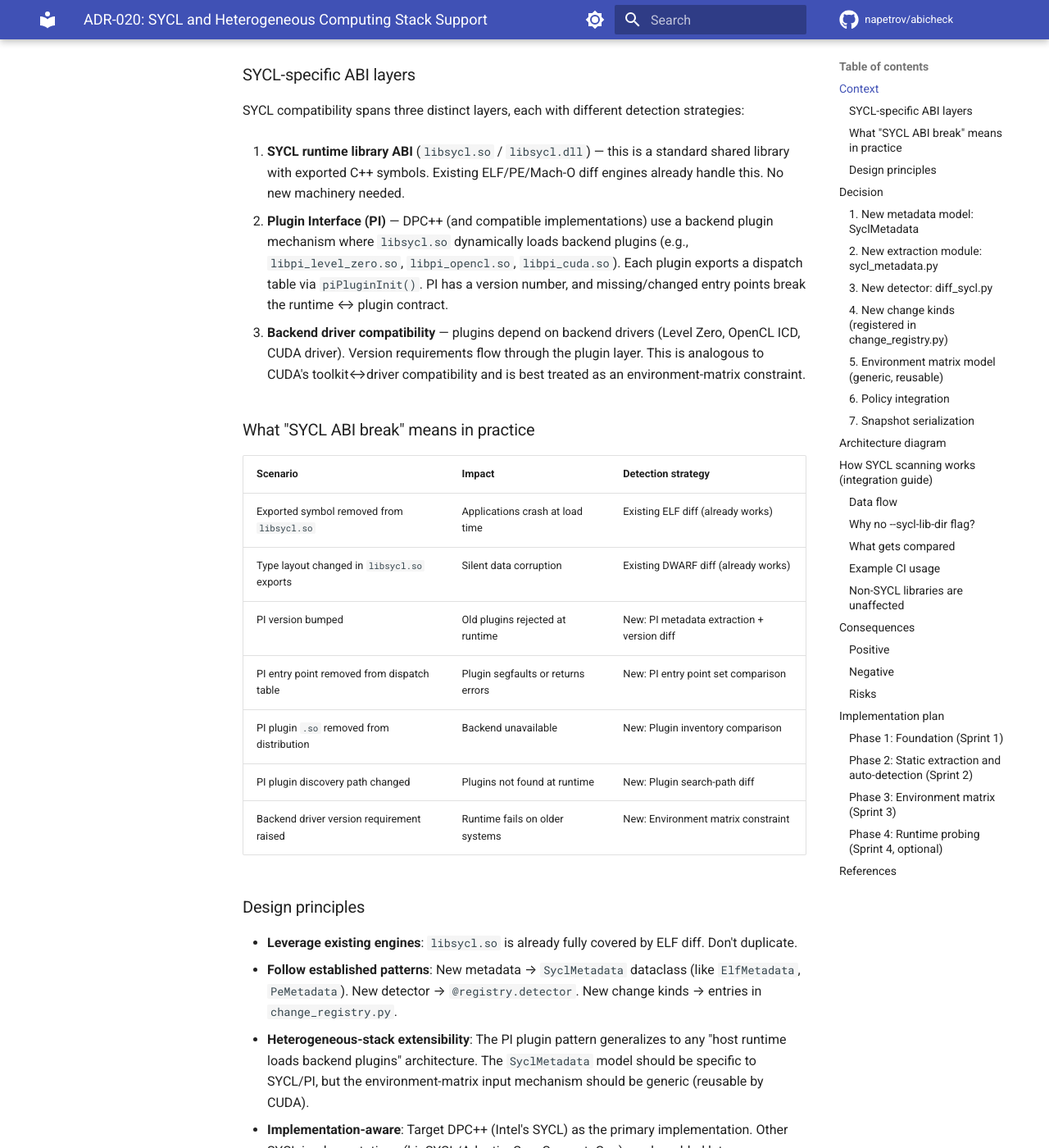
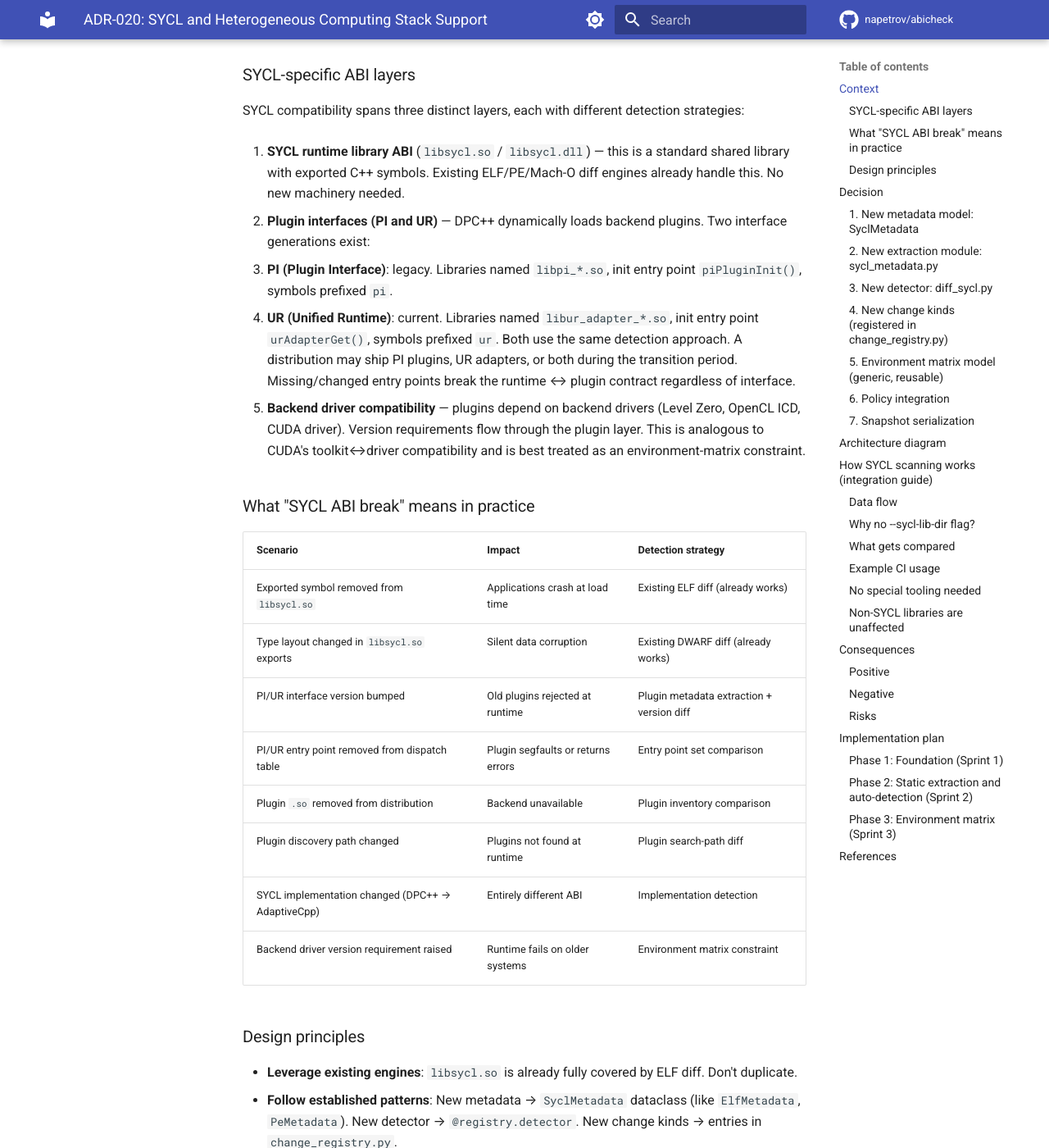
Before and after one commit to napetrov/abicheck, an MkDocs documentation site: the page built from docs/development/adr/020-sycl-and-heterogeneous-stack-support.md, in a window 1280 px wide and 1400 px high, scrolled down 537 px. Shown: the whole window at 82% size. Built offline with MkDocs 1.6.1 and Material for MkDocs 9.7.7, drawn with Linux system fonts in a browser that asks for light colours; comment, search, counter and statistics services are not loaded; some of the changed text lies outside the part shown.

Commit message:
feat: add Unified Runtime (UR) plugin support alongside PI
SYCL plugin detection now handles both interface generations:

PI (Plugin Interface, legacy):
  - Libraries: libpi_*.so
  - Init symbol: piPluginInit
  - Entry points: pi* pattern

UR (Unified Runtime, current):
  - Libraries: libur_adapter_*.so
  - Init symbol: urAdapterGet
  - Entry points: ur* pattern

Key changes:
- SyclPluginInfo gains interface_type field ("pi" or "ur")
- _extract_plugin_symbols() generalized with configurable symbol regex
- parse_sycl_plugin() tries PI pattern first, then UR
- discover_sycl_plugins() globs both libpi_*.so and libur_adapter_*.so
- UR version detection heuristic (0.7 through 0.10 landmarks)
- Detector messages show "PI" or "UR" based on plugin interface_type
- Serialization round-trips interface_type correctly
- 13 new tests for UR detection, mixed PI/UR, serialization
- ADR-020 updated throughout to document both interfaces

Same change kinds are used for both PI and UR — a removed plugin is
breaking regardless of interface generation. No new CLI flags needed.
No SYCL compiler or runtime required — pure static ELF analysis.

https://claude.ai/code/session_01TTUZNLJ1jKrFbJv4Zdeg3U

````diff
--- a/docs/development/adr/020-sycl-and-heterogeneous-stack-support.md
+++ b/docs/development/adr/020-sycl-and-heterogeneous-stack-support.md
@@ -26,12 +26,15 @@ strategies:
    standard shared library with exported C++ symbols. Existing ELF/PE/Mach-O
    diff engines already handle this. No new machinery needed.
 
-2. **Plugin Interface (PI)** — DPC++ (and compatible implementations) use a
-   backend plugin mechanism where `libsycl.so` dynamically loads backend
-   plugins (e.g., `libpi_level_zero.so`, `libpi_opencl.so`, `libpi_cuda.so`).
-   Each plugin exports a dispatch table via `piPluginInit()`. PI has a version
-   number, and missing/changed entry points break the runtime ↔ plugin
-   contract.
+2. **Plugin interfaces (PI and UR)** — DPC++ dynamically loads backend
+   plugins. Two interface generations exist:
+   - **PI (Plugin Interface)**: legacy. Libraries named `libpi_*.so`, init
+     entry point `piPluginInit()`, symbols prefixed `pi`.
+   - **UR (Unified Runtime)**: current. Libraries named `libur_adapter_*.so`,
+     init entry point `urAdapterGet()`, symbols prefixed `ur`.
+   Both use the same detection approach. A distribution may ship PI plugins,
+   UR adapters, or both during the transition period. Missing/changed entry
+   points break the runtime ↔ plugin contract regardless of interface.
 
 3. **Backend driver compatibility** — plugins depend on backend drivers
    (Level Zero, OpenCL ICD, CUDA driver). Version requirements flow through
@@ -44,11 +47,12 @@ strategies:
 |----------|--------|--------------------|
 | Exported symbol removed from `libsycl.so` | Applications crash at load time | Existing ELF diff (already works) |
 | Type layout changed in `libsycl.so` exports | Silent data corruption | Existing DWARF diff (already works) |
-| PI version bumped | Old plugins rejected at runtime | New: PI metadata extraction + version diff |
-| PI entry point removed from dispatch table | Plugin segfaults or returns errors | New: PI entry point set comparison |
-| PI plugin `.so` removed from distribution | Backend unavailable | New: Plugin inventory comparison |
-| PI plugin discovery path changed | Plugins not found at runtime | New: Plugin search-path diff |
-| Backend driver version requirement raised | Runtime fails on older systems | New: Environment matrix constraint |
+| PI/UR interface version bumped | Old plugins rejected at runtime | Plugin metadata extraction + version diff |
+| PI/UR entry point removed from dispatch table | Plugin segfaults or returns errors | Entry point set comparison |
+| Plugin `.so` removed from distribution | Backend unavailable | Plugin inventory comparison |
+| Plugin discovery path changed | Plugins not found at runtime | Plugin search-path diff |
+| SYCL implementation changed (DPC++ → AdaptiveCpp) | Entirely different ABI | Implementation detection |
+| Backend driver version requirement raised | Runtime fails on older systems | Environment matrix constraint |
 
 ### Design principles
 
@@ -74,11 +78,12 @@ strategies:
 ```python
 @dataclass
 class SyclPluginInfo:
-    """Metadata for a single PI backend plugin."""
+    """Metadata for a single backend plugin (PI or UR)."""
     name: str                          # e.g. "level_zero", "opencl", "cuda"
-    library: str                       # e.g. "libpi_level_zero.so"
-    pi_version: str                    # PI interface version (from piPluginInit)
-    entry_points: list[str]            # exported PI function names
+    library: str                       # e.g. "libpi_level_zero.so" or "libur_adapter_level_zero.so"
+    interface_type: str = "pi"         # "pi" (Plugin Interface) or "ur" (Unified Runtime)
+    pi_version: str                    # interface version (heuristic from symbols)
+    entry_points: list[str]            # exported pi*/ur* function names
     backend_type: str                  # "level_zero" | "opencl" | "cuda" | "hip"
     min_driver_version: str | None     # minimum backend driver version if known
 
@@ -98,16 +103,16 @@ Stored on `AbiSnapshot` as `sycl: SyclMetadata | None` — same pattern as
 
 ### 2. New extraction module: `sycl_metadata.py`
 
-**Static extraction** (no runtime needed):
-- Parse PI plugin `.so` files to extract exported `pi*` symbols
-- Detect PI version from symbol presence heuristics or version strings
+**Static extraction** (no SYCL compiler or runtime needed):
+- Glob for plugin libraries: `libpi_*.so` (PI) and `libur_adapter_*.so` (UR)
+- Parse `.dynsym` via pyelftools to extract exported `pi*`/`ur*` symbols
+- Detect interface version from symbol presence heuristics
 - Inventory plugin libraries in known search paths
-- Extract plugin search-path configuration from env/config files
+- Check `SYCL_PI_PLUGINS_DIR` and `SYCL_UR_ADAPTERS_DIR` environment variables
 
-**Optional runtime probing** (requires SYCL runtime):
-- Call `piPluginInit` to get exact PI version and dispatch table
-- Use `SYCL_PI_TRACE=2` for discovery tracing
-- Gated by `requires_support` — disabled when runtime unavailable
+**No special tooling required.** The entire extraction uses pyelftools (pure
+Python, already a project dependency) and filesystem checks. No SYCL compiler,
+no SYCL runtime, no SDK tools.
 
 ### 3. New detector: `diff_sycl.py`
 
@@ -190,11 +195,11 @@ AbiSnapshot
 ├── macho: MachoMetadata      ── existing
 ├── dwarf: DwarfMetadata      ── existing
 ├── dwarf_advanced: ...       ── existing
-├── sycl: SyclMetadata        ── NEW (PI plugins, versions, search paths)
+├── sycl: SyclMetadata        ── NEW (PI/UR plugins, versions, search paths)
 │   ├── pi_version
 │   ├── plugins[]
-│   │   ├── SyclPluginInfo (entry_points, pi_version, backend_type)
-│   │   └── ...
+│   │   ├── SyclPluginInfo (interface_type, entry_points, pi_version, backend_type)
+│   │   └── ...  (PI: libpi_*.so, UR: libur_adapter_*.so)
 │   └── plugin_search_paths[]
 └── (future) cuda: CudaMetadata
 
@@ -203,12 +208,12 @@ Detectors (registry)
 ├── "types"                   ── existing
 ├── "elf"                     ── existing (handles libsycl.so as any .so)
 ├── "dwarf"                   ── existing
-├── "sycl"                    ── NEW (PI version, entry points, plugins)
+├── "sycl"                    ── NEW (PI/UR version, entry points, plugins)
 └── (future) "cuda"
 
 Change Registry
 ├── func_removed, type_size_changed, ...  ── existing (114+ kinds)
-├── sycl_pi_version_changed, ...          ── NEW (8 kinds)
+├── sycl_implementation_changed, ...     ── NEW (9 kinds, shared by PI and UR)
 └── (future) cuda_*                       ── future
 ```
 
@@ -240,12 +245,14 @@ abicheck compare old/lib/libsycl.so new/lib/libsycl.so --header new/include/sycl
                   │
                   └── IF detected → parse_sycl_metadata(lib_dir)
                       │
-                      ├── discover_sycl_plugins() — glob libpi_*.so in lib_dir
+                      ├── discover_sycl_plugins() — glob both patterns:
+                      │   libpi_*.so (PI) and libur_adapter_*.so (UR)
                       │   for each plugin:
                       │   ├── open .so, fstat() to verify regular file
                       │   ├── parse .dynsym via pyelftools
-                      │   ├── collect pi* symbols (filter hidden/internal)
-                      │   └── detect PI version from symbol heuristics
+                      │   ├── collect pi*/ur* symbols (filter hidden/internal)
+                      │   ├── detect interface version from symbol heuristics
+                      │   └── set interface_type = "pi" or "ur"
                       │
                       └── attach result → snapshot.sycl = SyclMetadata(...)
 
@@ -309,7 +316,23 @@ Both layers are reported together. A single comparison may produce both
 ```
 
 The action auto-detects the SYCL distribution because `libsycl.so` is in
-the lib dir alongside the `libpi_*.so` plugins. No additional inputs needed.
+the lib dir alongside the `libpi_*.so` and/or `libur_adapter_*.so` plugins.
+No additional inputs needed.
+
+### No special tooling needed
+
+The entire SYCL scanning pipeline uses tools already in the project:
+
+| What | Tool | Already a dependency? |
+|------|------|-----------------------|
+| Detect SYCL distribution | `Path.exists()` | Python stdlib |
+| Find plugins | `Path.iterdir()` + regex | Python stdlib |
+| Parse plugin symbols | `pyelftools` | Yes (used by core ELF pipeline) |
+| Version detection | Symbol name heuristics | No external tool |
+
+No SYCL compiler, no SYCL runtime, no Intel oneAPI SDK, no special
+system packages. If abicheck can scan a regular `.so`, it can scan a
+SYCL distribution.
 
 ### Non-SYCL libraries are unaffected
 
@@ -337,20 +360,22 @@ no extra memory allocation.
 
 - PI interface is implementation-specific (DPC++). Other SYCL implementations
   may use different plugin mechanisms.
-- Static PI extraction (parsing exports) is less precise than runtime probing
-  (`piPluginInit`). Both modes should be supported.
+- Static extraction (parsing exports) is less precise than runtime probing
+  but works without any SYCL runtime installed, which is the key requirement.
 - SPIR-V device-code compatibility checking is deferred (complex, analogous
   to CUDA PTX/cubin problem).
 
 ### Risks
 
-- PI interface is DPC++ specific. If Intel deprecates PI in favour of a
-  different plugin mechanism, the extractor will need updating. When that
-  happens, add a new pattern alongside PI, not replace it.
+- Both PI and UR are DPC++ specific. Other SYCL implementations (AdaptiveCpp)
+  may use different plugin mechanisms. The `implementation` field and
+  `_detect_sycl_implementation()` heuristic accommodate this — new plugin
+  patterns can be added without changing the model.
 - Plugin `.so` files rarely ship debug info, so type-level analysis is
   limited to symbol-only mode (entry point presence/absence).
 - Current implementation is Linux-only (ELF plugins, pyelftools). Windows
-  support (`pi_*.dll`) is deferred until PE platform support is needed.
+  support (`pi_*.dll`, `ur_adapter_*.dll`) is deferred until PE platform
+  support is needed.
 
 ---
 
@@ -368,13 +393,15 @@ no extra memory allocation.
 ### Phase 2: Static extraction and auto-detection (Sprint 2)
 
 1. Implement `parse_sycl_metadata()` — inventory plugin `.so` files, extract
-   `pi*` exports via pyelftools (`.dynsym` only, visibility-filtered)
+   `pi*`/`ur*` exports via pyelftools (`.dynsym` only, visibility-filtered)
 2. Wire extraction into `service.py:run_dump()` via auto-detection: after the
    ELF dump completes, check if the library's parent directory looks like a
    SYCL distribution. If so, attach `SyclMetadata` to the snapshot. No new
    CLI flags — zero overhead for non-SYCL libraries (cost: a few `Path.exists()`
    calls from `_detect_sycl_implementation()`)
 3. Implement `diff_sycl.py` detector with `@registry.detector("sycl")`
+4. Support both PI (`libpi_*.so`) and UR (`libur_adapter_*.so`) plugins with
+   `interface_type` field on `SyclPluginInfo`
 
 ### Phase 3: Environment matrix (Sprint 3)
 
@@ -382,12 +409,6 @@ no extra memory allocation.
 2. Add `--env-matrix` CLI input (YAML format)
 3. Pass matrix through `compare()` to detectors
 4. Emit parameterized verdicts when constraints unspecified
-
-### Phase 4: Runtime probing (Sprint 4, optional)
-
-1. Add optional `piPluginInit` runtime probe (gated by flag)
-2. Add `SYCL_PI_TRACE` harness for discovery validation
-3. Report probe results as evidence tiers alongside static findings
 
 ---
 
````
Also changed, not shown: 4 other files.
